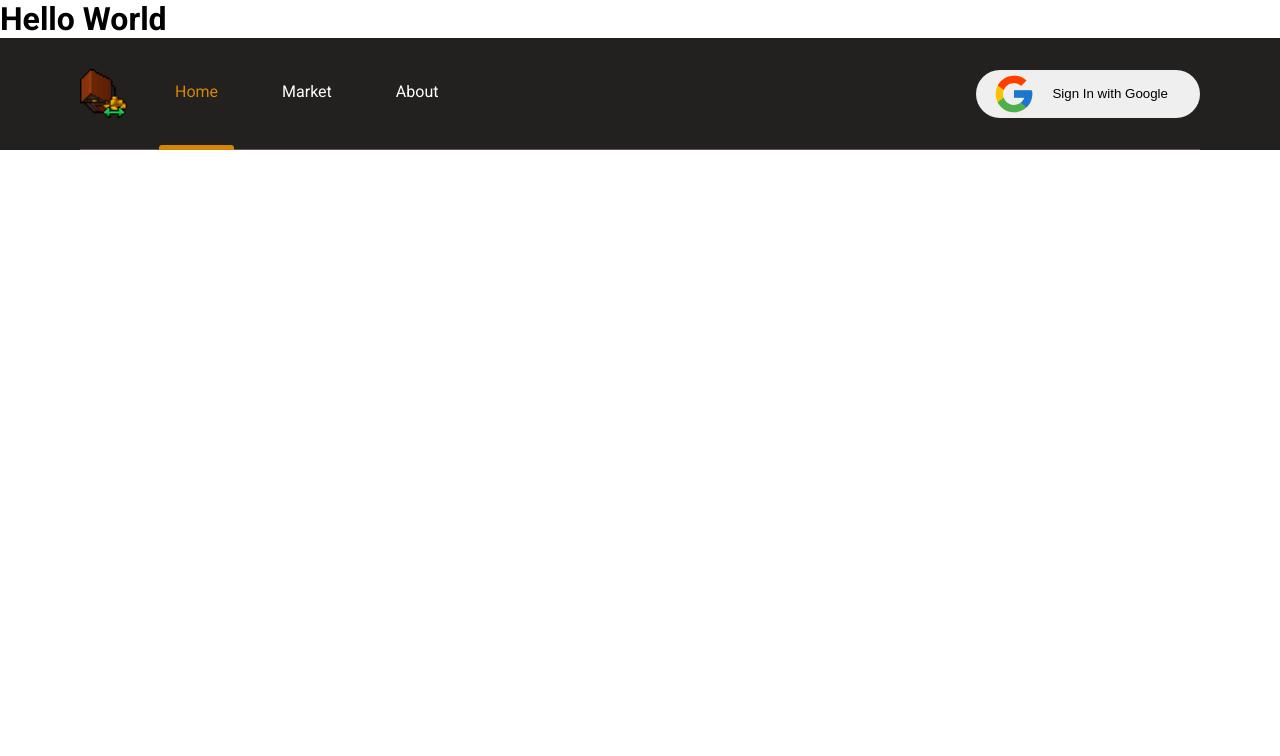
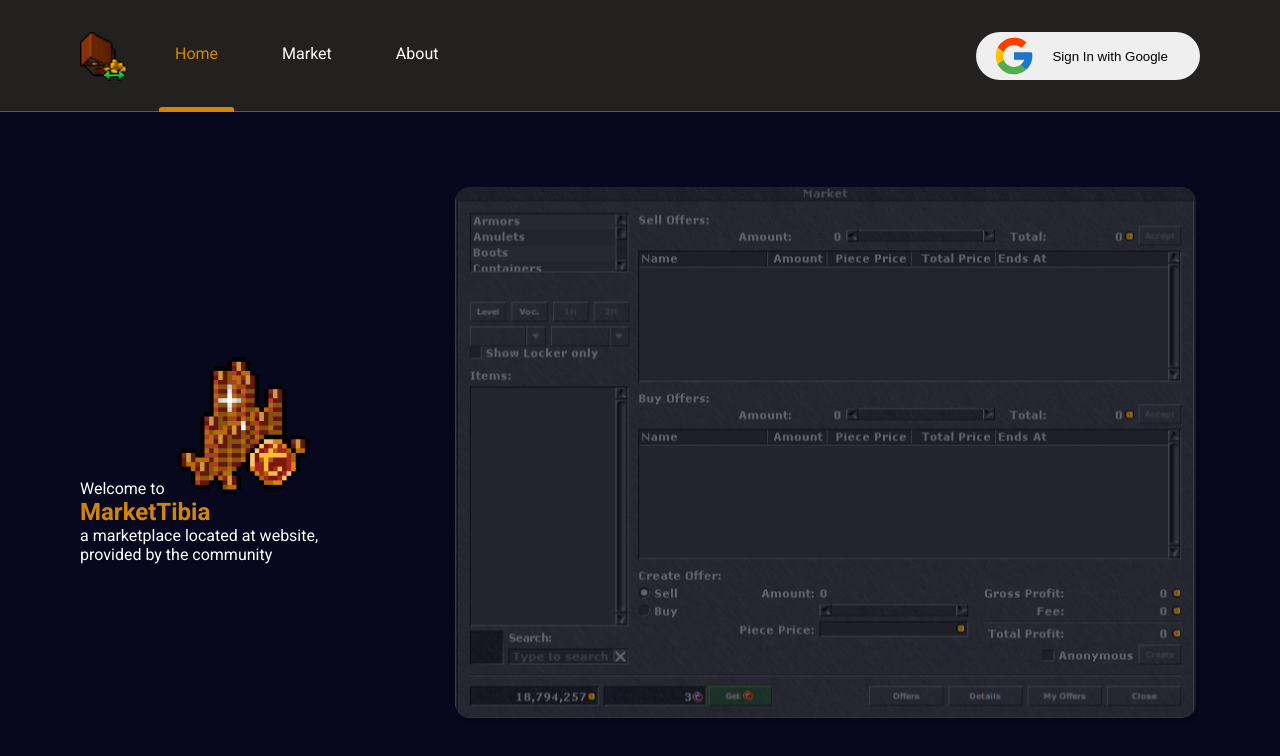
Before and after one commit to fabioborges-jr/tibia_market, a Next.js app: page / in a window 1280 px wide. Shown: the top 756 px of the page. Built offline with nearby package versions, Linux system fonts and the light colour scheme.

Commit message:
homepage create

```diff
--- a/src/components/Header/Header.tsx
+++ b/src/components/Header/Header.tsx
@@ -6,15 +6,19 @@
 export default function Header() {
     return (
         <header className={styles.headerContainer}>
+
             <div className={styles.container}>
                 <Image src="/images/tibiamarket.svg" alt="" width={47} height={49} />
+
                 <nav>
                     <a className={styles.active}>Home</a>
                     <a>Market</a>
                     <a>About</a>
                 </nav>
+
                 <SignInButton />
             </div>
+
         </header>
     )
 }
--- a/src/components/Header/styles.module.scss
+++ b/src/components/Header/styles.module.scss
@@ -1,9 +1,9 @@
 .headerContainer {
     background-color: var(--gray-700);
     height: 7rem;
+    border-bottom: 1px solid var(--gray-400);
 
     .container {
-        border-bottom: 1px solid var(--gray-400);
         display: flex;
         max-width: 1120px;
         width: 100%;
--- a/src/pages/_app.tsx
+++ b/src/pages/_app.tsx
@@ -6,8 +6,8 @@
 export default function MyApp({ Component, pageProps }: AppProps) {
   return (
     <>
+      <Header />
       <Component {...pageProps} />
-      <Header />
     </>
   )
 }
--- a/src/pages/home.module.scss
+++ b/src/pages/home.module.scss
@@ -0,0 +1,23 @@
+.mainContainer {
+    background-color: var(--blue-800);
+    height: calc(100vh - 7rem);
+    display: flex;
+    align-items: center;
+
+    span {
+        color: var(--white);
+
+        h1 {
+            color: var(--orange-500);
+        }
+    }
+}
+
+.sectionContainer {
+    max-width: 1120px;
+    width: 100%;
+    margin: 0 auto;
+    display: flex;
+    justify-content: space-between;
+    align-items: center;
+}
--- a/src/pages/index.tsx
+++ b/src/pages/index.tsx
@@ -1,5 +1,21 @@
+import Image from "next/image";
+import styles from "./home.module.scss"
+
 export default function Home() {
   return (
-    <h1>Hello World</h1>
+    <main className={styles.mainContainer}>
+
+      <section className={styles.sectionContainer}>
+
+        <span>Welcome to <Image src="/images/tibiaCoins.png" alt="market tibia" width={146} height={146} />
+          <h1>MarketTibia</h1>
+          a marketplace located at website,<br /> provided by the community
+        </span>
+
+      <Image src="/images/market.png" alt="market tibia" width={749} height={539}/>
+
+      </section>
+
+    </main>
   )
 }
```
Also changed, not shown: public/images/market.png (added), public/images/tibiaCoins.png (added).
